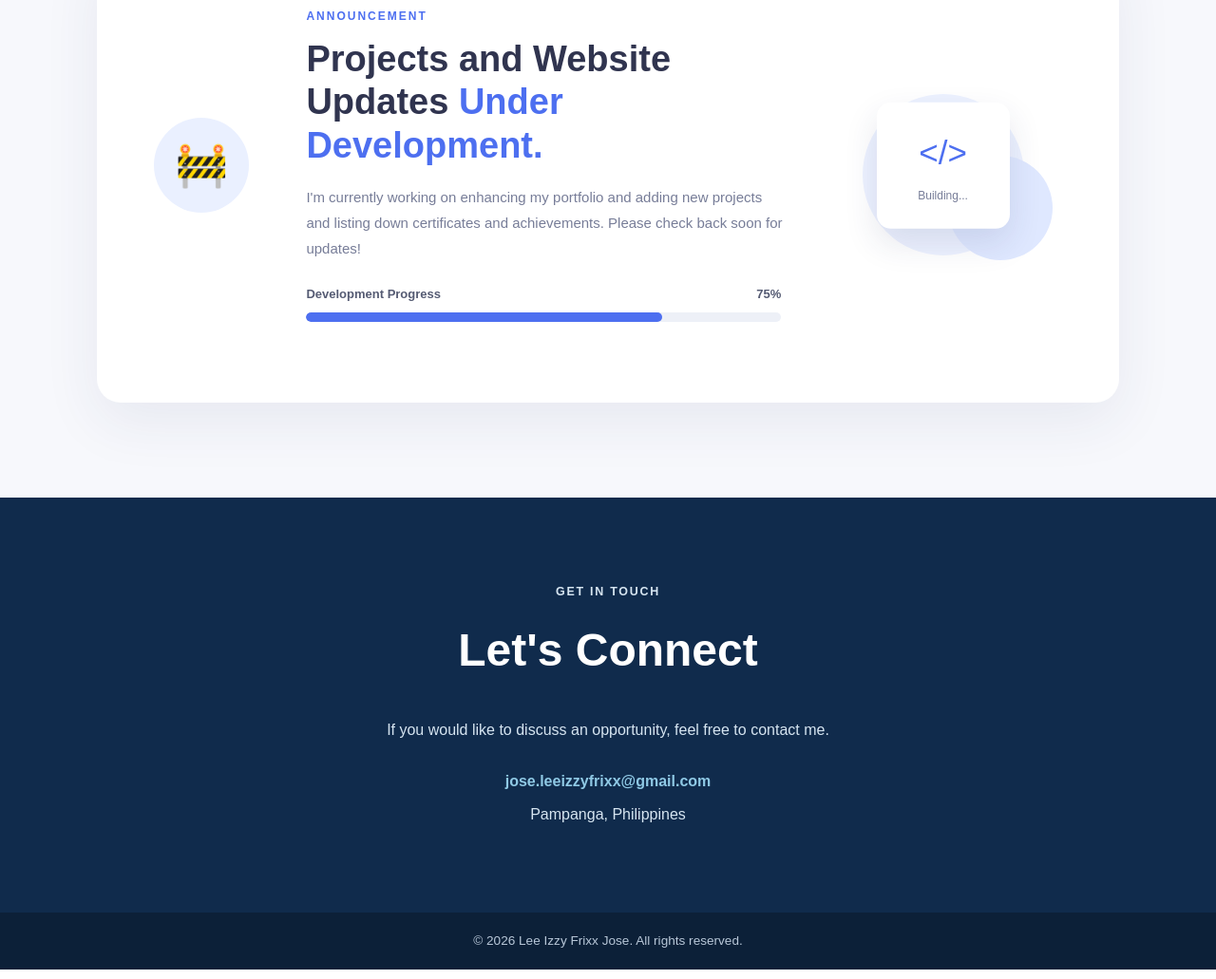
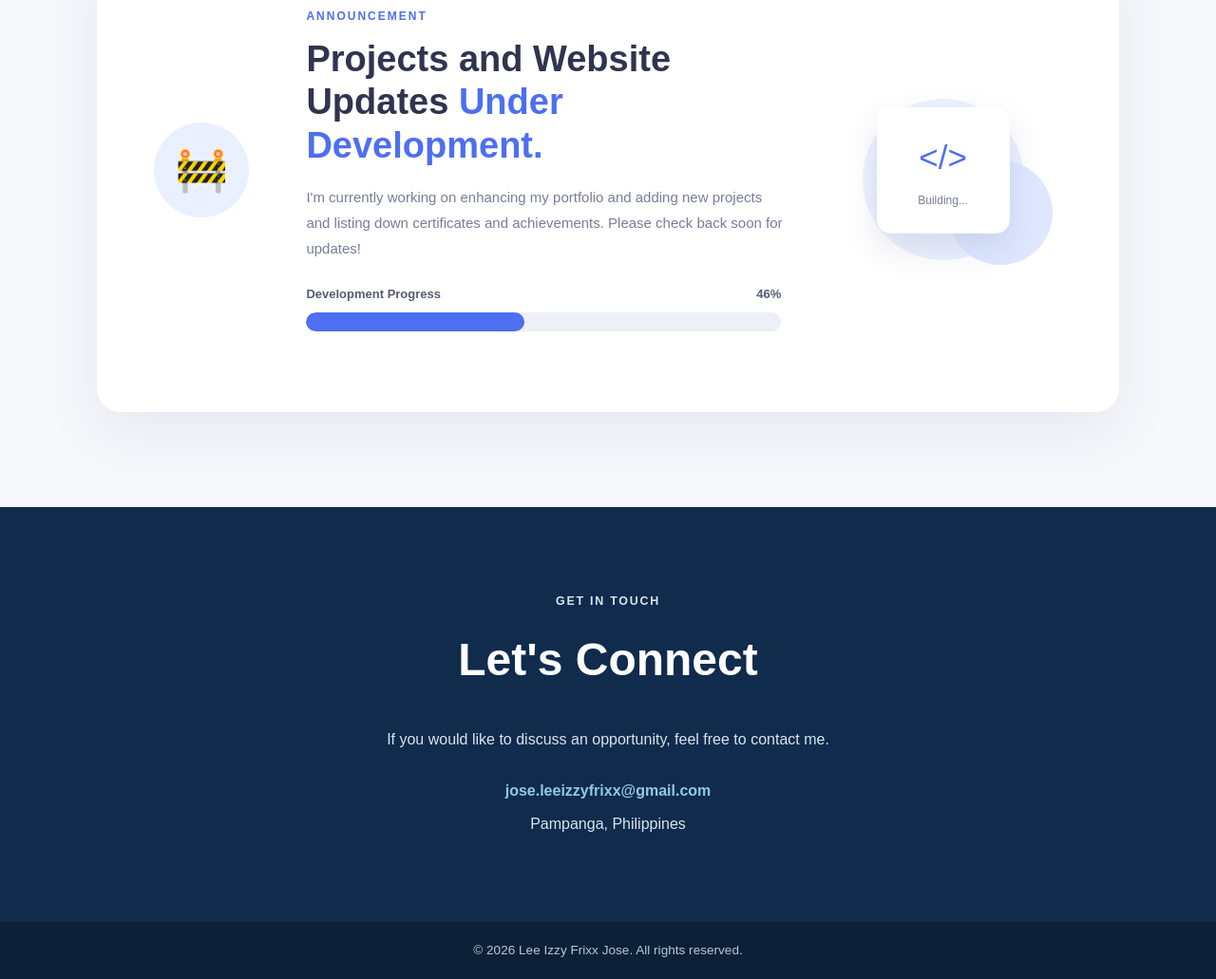
Before and after one commit to mezmerize11/Portfolio, a plain HTML site: page index.html in a window 1280 px wide. Shown: the part 5248-6279 px from the top of the page at 95% size. Drawn offline with Linux system fonts and the light colour scheme.

Commit message:
Progress Update 46%

```diff
--- a/index.html
+++ b/index.html
@@ -320,7 +320,7 @@ CERTIFICATES AND ACHIEVEMENTS
 
                 <div class="progress-info">
                     <span>Development Progress</span>
-                    <span id="progress-number">75%</span>
+                    <span id="progress-number">46%</span>
                 </div>
 
                 <div class="progress-bar">
--- a/script.js
+++ b/script.js
@@ -99,7 +99,7 @@ const observer = new IntersectionObserver(
 
             if (entry.isIntersecting) {
 
-                progressBar.style.width = "75%";
+                progressBar.style.width = "46%";
 
             }
 
--- a/style.css
+++ b/style.css
@@ -777,7 +777,7 @@ footer { text-align: center; padding: 1.2rem; background: #0c2038; color: #b8c7d
 
 .progress-bar {
     width: 100%;
-    height: 10px;
+    height: 20px;
 
     background: #edf0f7;
 
```
